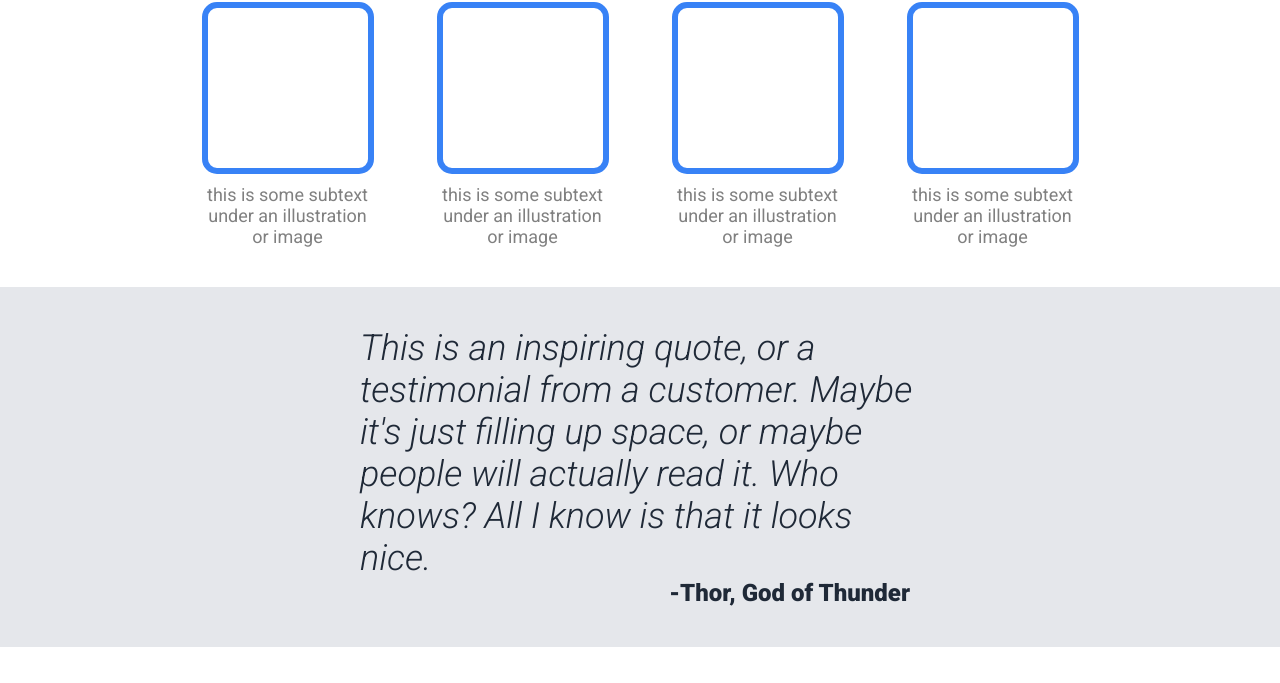
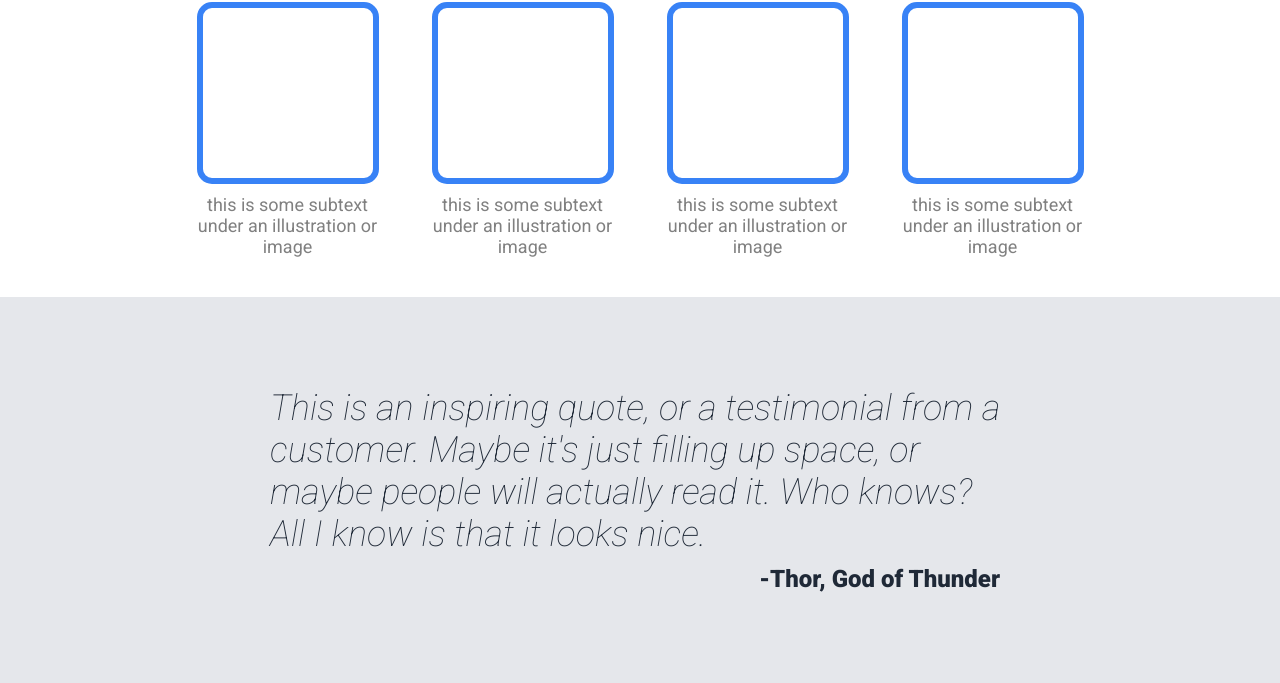
Before and after one commit to devtronvarma/odin-personal-site, a plain HTML site: page index.html in a window 1280 px wide. Shown: the part 568-1251 px from the top of the page. Before the commit the page ends 1215 px from the top, so only its background shows below. Drawn offline with Linux system fonts and the light colour scheme.

Commit message:
Reformat mid-content boxes and quote padding

```diff
--- a/style.css
+++ b/style.css
@@ -1,4 +1,4 @@
-@import url('https://fonts.googleapis.com/css2?family=Roboto:ital,wght@0,400;0,900;1,300&display=swap');
+@import url('https://fonts.googleapis.com/css2?family=Roboto:ital,wght@0,400;0,900;1,100;1,300&display=swap');
 
 body {
     height: 100vh;
@@ -104,8 +104,8 @@
     border-radius: 15px;
     border: 6px solid #3882F6;
     padding: 20px;
-    width: 120px;
-    height: 120px;
+    width: 130px;
+    height: 130px;
     margin-bottom: 10px;
     align-self: center;
 }
@@ -115,26 +115,27 @@
     color: grey;
     align-self: center;
     text-align: center;
-    width: 75%;
+    width: 90%;
 }
 
 .quote-container {
     background-color: #E5E7EB;
     height: 600px;
     font-size: 36px;
-    padding-top: 40px;
-    padding-bottom: 40px;
-    padding-left: 360px;
-    padding-right: 360px;
+    padding-top: 90px;
+    padding-bottom: 90px;
+    padding-left: 270px;
+    padding-right: 270px;
     display: flex;
     flex-direction: column;
     align-items: center;
 }
 
 .quote-body {
-    font-weight: 300;
+    font-weight: 100;
     font-style: italic;
     color: #1F2937;
+    margin-bottom: 10px;
 }
 
 .quote-attr {
```
